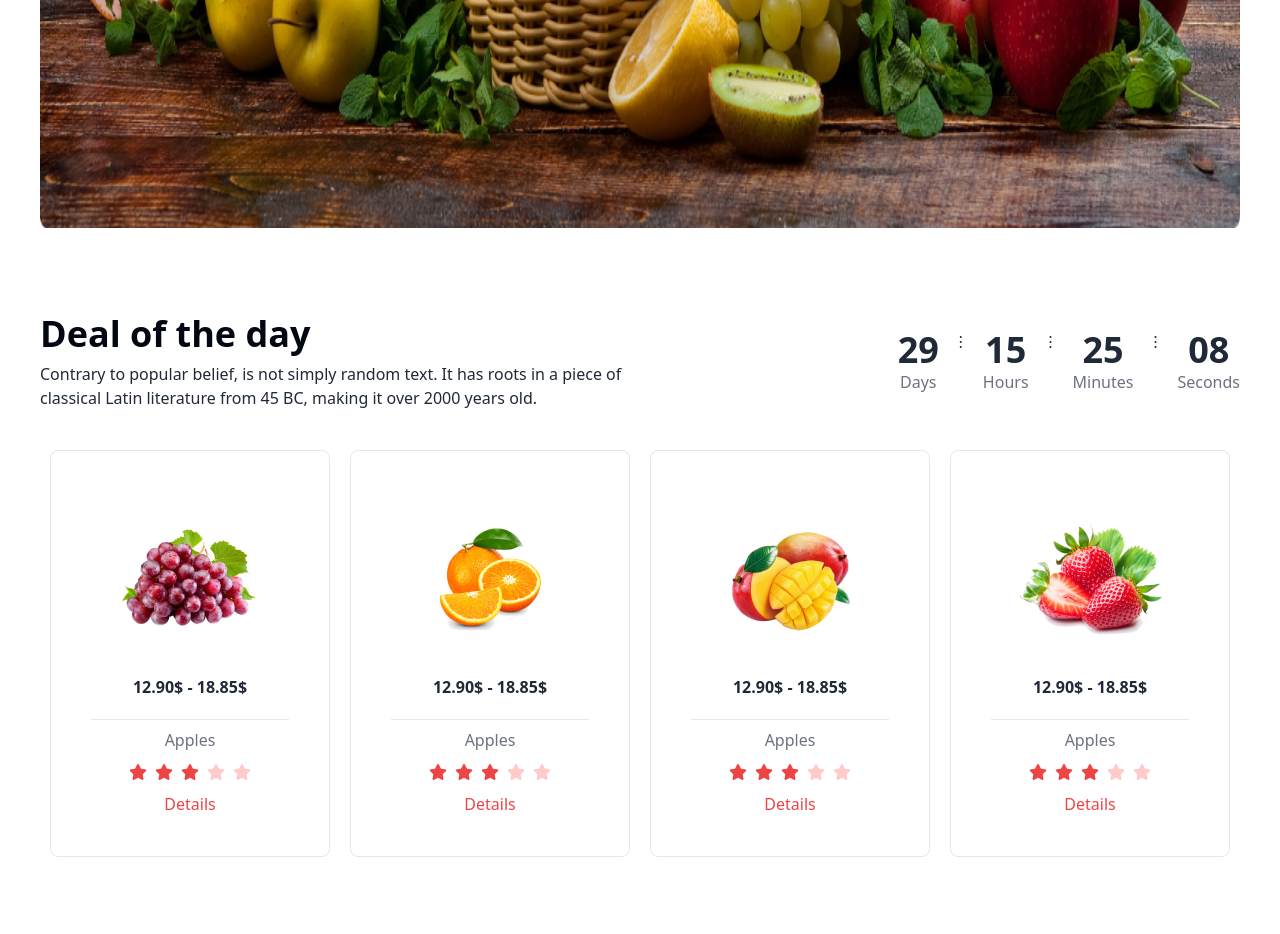
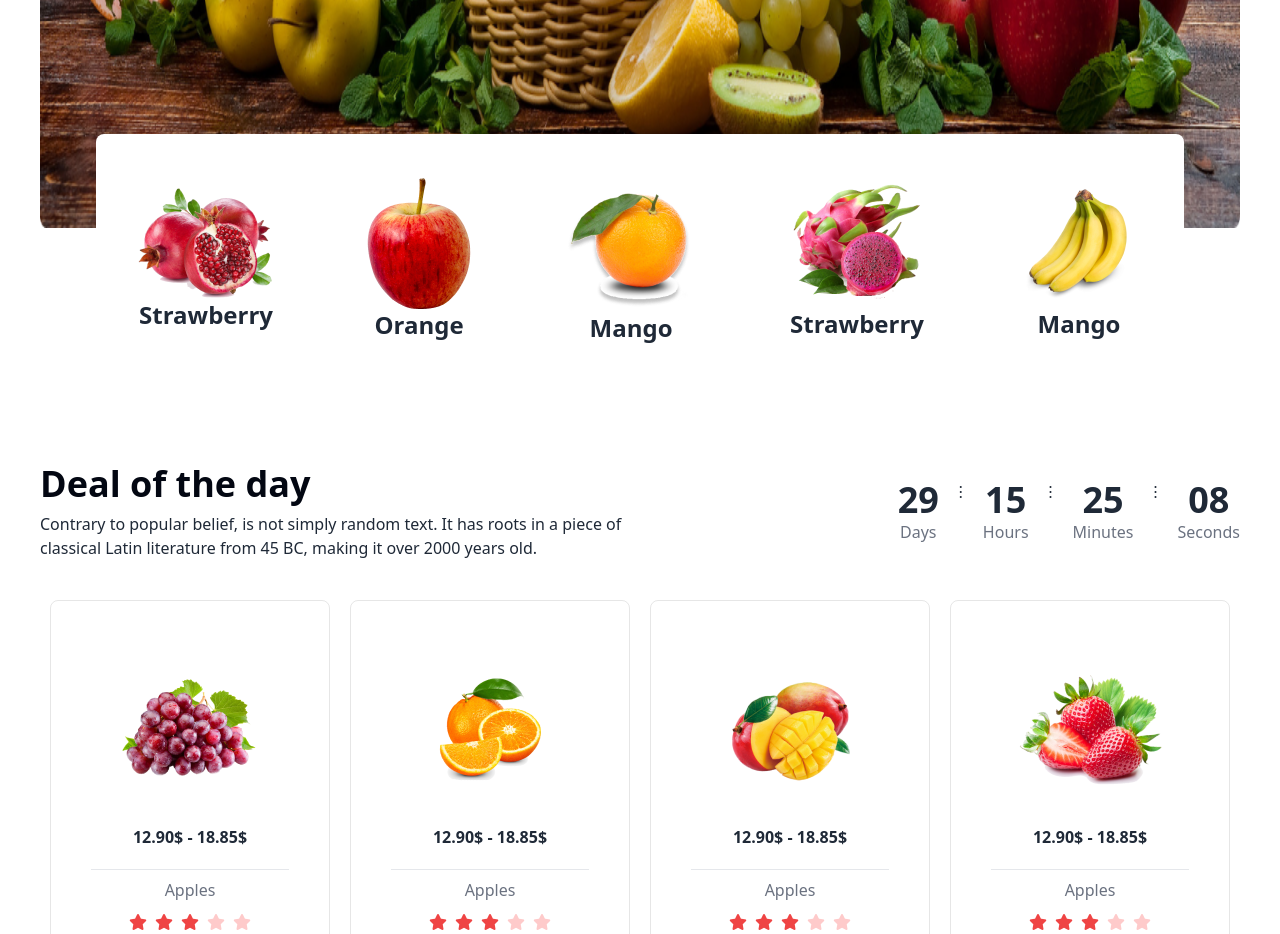
Before and after one commit to monishatBaishnab/fruit-brust, a website: page public/index.html in a window 1280 px wide. Shown: the part 820-1754 px from the top of the page. Drawn offline with Linux system fonts and the light colour scheme; grey boxes are pictures that could not be loaded.

Commit message:
Create Header Bonous section

```diff
--- a/public/index.html
+++ b/public/index.html
@@ -120,8 +120,39 @@
                 </div>
             </div>
         </section>
-        <section>
-
+        <section class="bg-white rounded-lg mt-[-100px] relative z-50 mx-14 hidden lg:block">
+            <div class="flex items-center justify-between p-10">
+                <div class="flex flex-col items-center">
+                    <div>
+                        <img src="./images/fruit5.png" alt="">
+                    </div>
+                    <h4 class="font-semibold text-2xl">Strawberry</h4>
+                </div>
+                <div class="flex flex-col items-center">
+                    <div>
+                        <img src="./images/fruit6.png" alt="">
+                    </div>
+                    <h4 class="font-semibold text-2xl">Orange</h4>
+                </div>
+                <div class="flex flex-col items-center">
+                    <div>
+                        <img src="./images/fruit7.png" alt="">
+                    </div>
+                    <h4 class="font-semibold text-2xl">Mango</h4>
+                </div>
+                <div class="flex flex-col items-center">
+                    <div>
+                        <img src="./images/fruit8.png" alt="">
+                    </div>
+                    <h4 class="font-semibold text-2xl">Strawberry</h4>
+                </div>
+                <div class="flex flex-col items-center">
+                    <div>
+                        <img src="./images/fruit9.png" alt="">
+                    </div>
+                    <h4 class="font-semibold text-2xl">Mango</h4>
+                </div>
+            </div>
         </section>
     </header>
 
```
Also changed, not shown: public/css/style.css.
